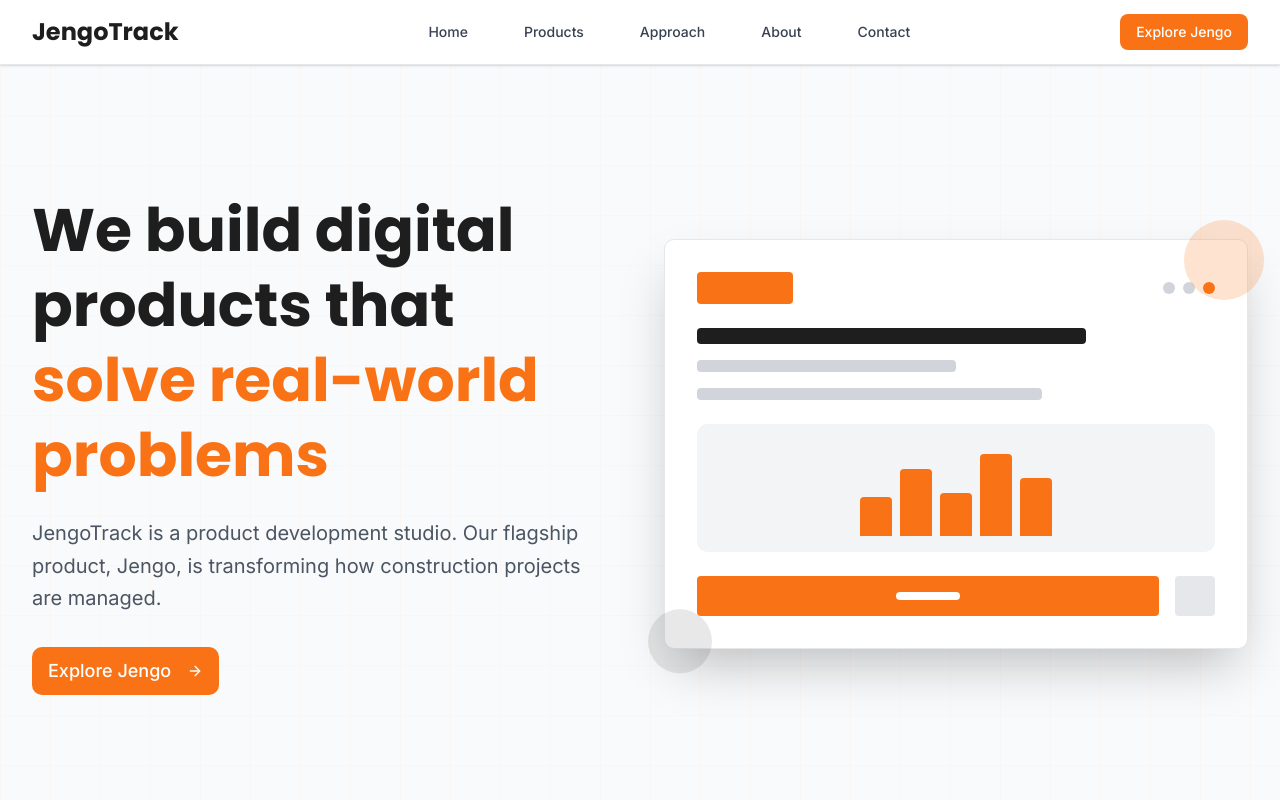
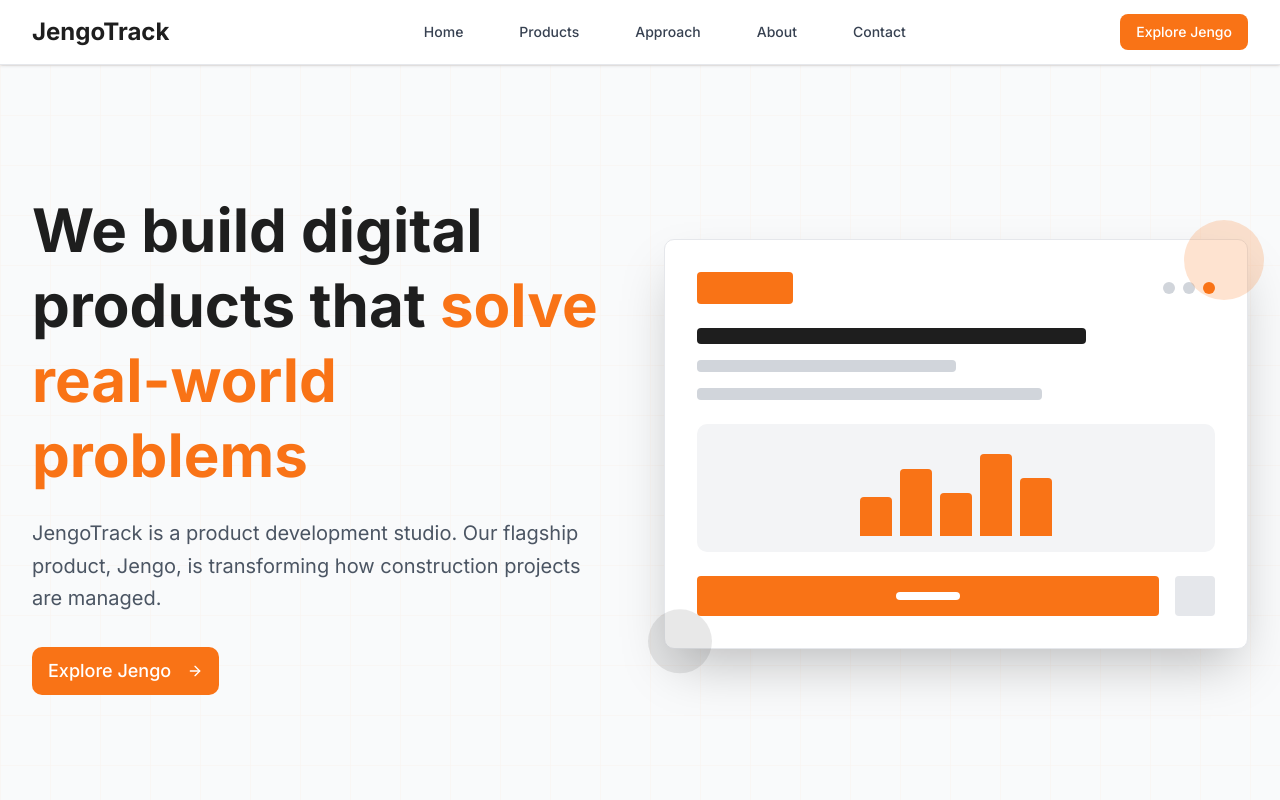
Before and after one commit to jengotrack/jengotrack, a Next.js app: page / in a window 1280 px wide. Shown: the top 800 px of the page. Built offline with nearby package versions, Linux system fonts and the light colour scheme.

Commit message:
Fix: Resolve CSS import issues and font loading
- Removed Google Fonts CSS import that was causing parsing errors
- Updated to use Next.js built-in font loading system
- Fixed font variable references in globals.css
- Server now running successfully at localhost:3000

```diff
--- a/src/app/globals.css
+++ b/src/app/globals.css
@@ -1,14 +1,13 @@
 @import "tailwindcss";
 @import "tw-animate-css";
-@import url('https://fonts.googleapis.com/css2?family=Inter:wght@300;400;500;600;700;800;900&family=Poppins:wght@400;500;600;700;800;900&display=swap');
 
 @custom-variant dark (&:is(.dark *));
 
 @theme inline {
   --color-background: var(--background);
   --color-foreground: var(--foreground);
-  --font-sans: 'Inter', -apple-system, BlinkMacSystemFont, 'Segoe UI', 'Roboto', sans-serif;
-  --font-heading: 'Poppins', -apple-system, BlinkMacSystemFont, 'Segoe UI', 'Roboto', sans-serif;
+  --font-sans: var(--font-inter);
+  --font-heading: var(--font-poppins);
   --color-sidebar-ring: var(--sidebar-ring);
   --color-sidebar-border: var(--sidebar-border);
   --color-sidebar-accent-foreground: var(--sidebar-accent-foreground);
--- a/src/app/layout.tsx
+++ b/src/app/layout.tsx
@@ -58,7 +58,10 @@
   return (
     <html lang="en">
       <body
-        className={`${inter.variable} ${poppins.variable} antialiased min-h-screen flex flex-col`}
+        className={`${inter.variable} ${poppins.variable} antialiased min-h-screen flex flex-col font-sans`}
+        style={{
+          fontFamily: `${inter.style.fontFamily}, -apple-system, BlinkMacSystemFont, 'Segoe UI', 'Roboto', sans-serif`,
+        }}
       >
         <Navigation />
         <main className="flex-1">
```
